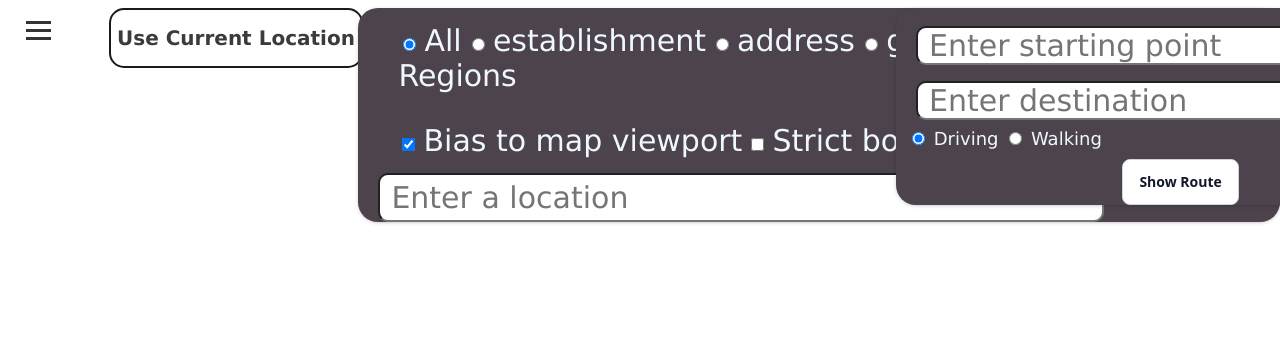
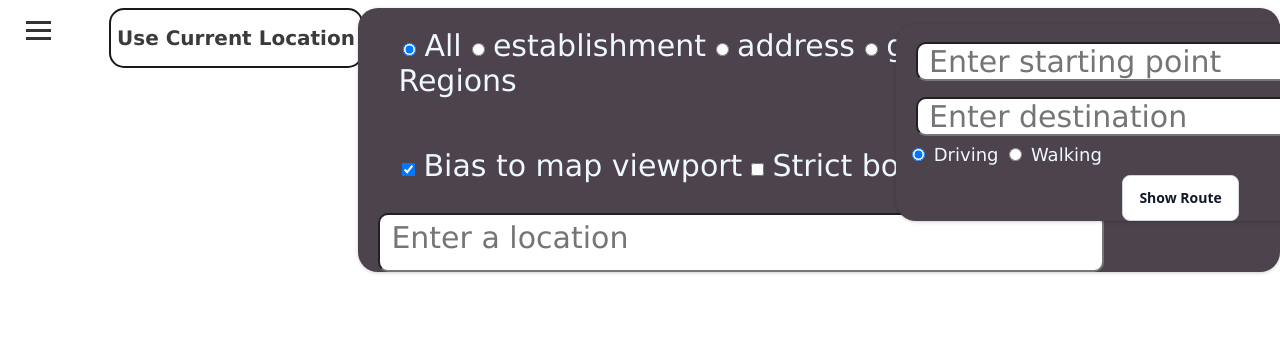
Before and after one commit to Jahanvi008/ElleHacks2024, a website: page index.html in a window 1280 px wide. Shown: the top 338 px of the page. Drawn offline with Linux system fonts and the light colour scheme; some packages are replaced by stand-ins of ours; no server answers.

Commit message:
update style
Co-Authored-By: Jahanvi008 <99746840+Jahanvi008@users.noreply.github.com>

```diff
--- a/public/css/styles.css
+++ b/public/css/styles.css
@@ -34,7 +34,7 @@
 .marker-menu {
   position: fixed;
   top: 5%;
-  left: -400px;
+  left: -450px;
   width: fit-content;
   background-color: #302a2a;
   padding: 10px;
@@ -80,8 +80,10 @@
   font-size: 20px;
   font-weight: 600;
   line-height: normal;
+
   top: 8%;
   margin-left: 8%;
+
   min-height: 60px;
   outline: none;
   text-align: center;
@@ -120,8 +122,11 @@
   font-family:Verdana, Geneva, Tahoma, sans-serif;
   font-size: medium;
   color: aliceblue;
+
   left:28%;
   top:1%;
+
+
 }
 
 #infowindow-content .title {
@@ -139,8 +144,8 @@
 
 .pac-controls {
   display: inline-block;
-  padding: 10px 35px;
-  margin: 5px;
+  padding: 20px 35px;
+  margin: 0 5px 10px 5px;
 }
 
 .pac-controls label {
@@ -155,7 +160,7 @@
   font-size: 30px;
   font-weight: 100;
   margin-left: 20px;
-  padding: 5px 11px;
+  padding: 5px 11px 15px 11px;
   text-overflow: ellipsis;
   width: 700px;
   border-radius: 10px;
@@ -175,7 +180,7 @@
   font-size: medium;
   color: aliceblue;
   left:70%;
-  top:1%;
+  top:3%;
   padding-top: 10px;
 }
 
```
